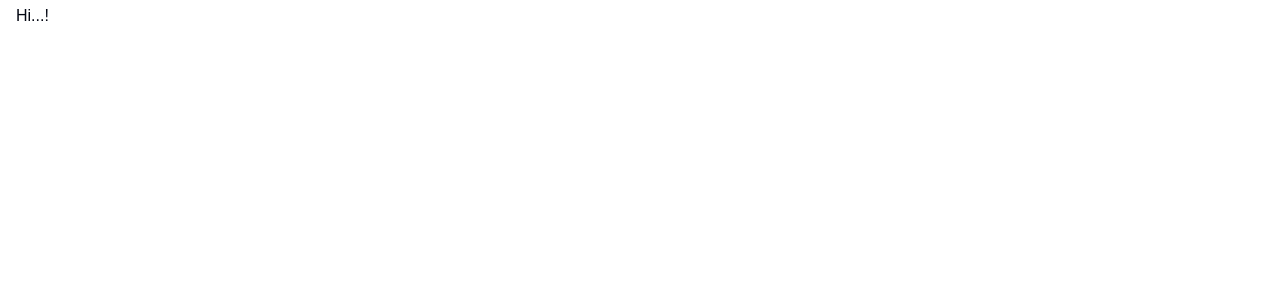
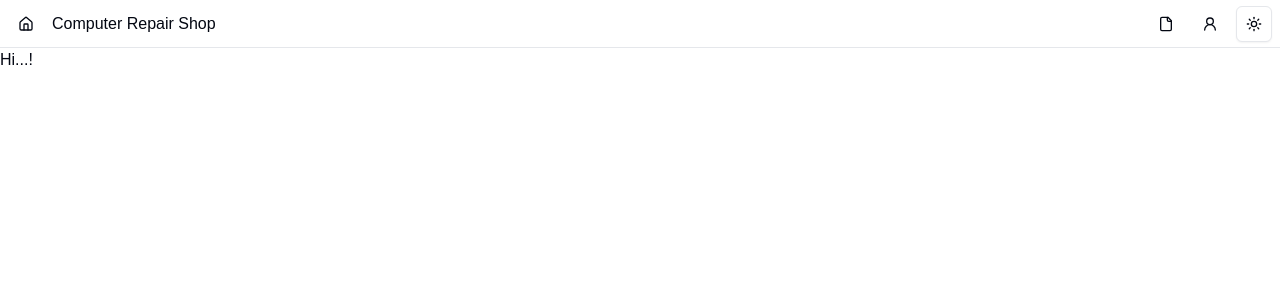
Before and after one commit to sijilsasidharan/NextJs_Tut, a Next.js app in the folder my-app/: page / in a window 1280 px wide. Shown: the top 300 px of the page. Built offline with nearby package versions, Linux system fonts and the light colour scheme.

Commit message:
layout changes and global style changes

```diff
--- a/my-app/src/app/globals.css
+++ b/my-app/src/app/globals.css
@@ -3,6 +3,9 @@
 @tailwind utilities;
 
 body {
+  margin: 0;
+  padding: 0;
+  height: 100vh;
   font-family: Arial, Helvetica, sans-serif;
 }
 
--- a/my-app/src/app/layout.tsx
+++ b/my-app/src/app/layout.tsx
@@ -2,6 +2,7 @@ import type { Metadata } from "next";
 import { Geist, Geist_Mono } from "next/font/google";
 import "./globals.css";
 import { ThemeProvider } from "@/components/theme-provider";
+import Header from "@/components/Header";
 
 const geistSans = Geist({
   variable: "--font-geist-sans",
@@ -26,7 +27,7 @@ export default function RootLayout({
   return (
     <html lang="en" suppressHydrationWarning>
       <body
-        className={`${geistSans.variable} ${geistMono.variable} antialiased px-4 py-1`}
+        className={`${geistSans.variable} ${geistMono.variable} antialiased`}
       >
         <ThemeProvider
           attribute="class"
@@ -34,6 +35,7 @@ export default function RootLayout({
           enableSystem
           disableTransitionOnChange
         >
+          <Header />
           {children}
         </ThemeProvider>
       </body>
```
